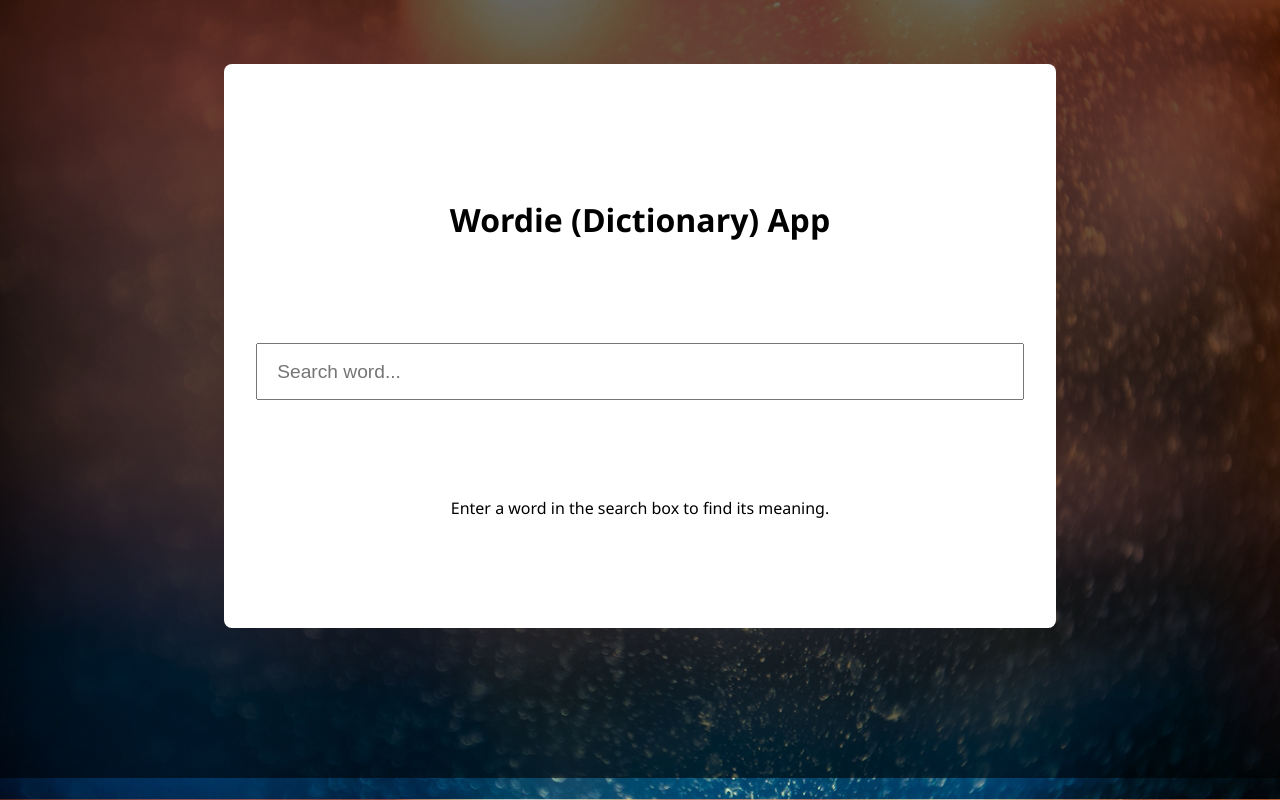
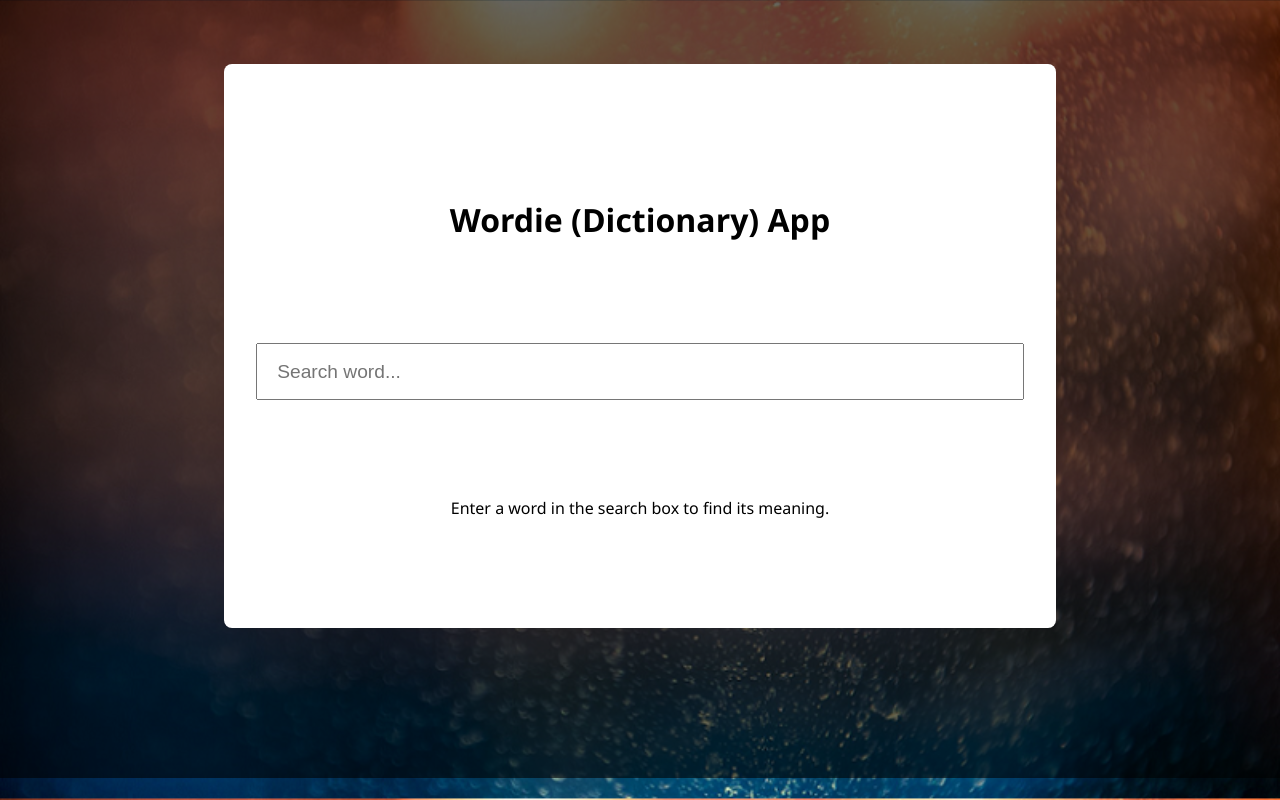
Before and after one commit to tobidada001/wordie-app-django, a Django app: page / in a window 1280 px wide. Run offline with Django 4.2, Linux system fonts and the light colour scheme.

Commit message:
I changed the background image for backdrop

```diff
--- a/WordieApp/static/style.css
+++ b/WordieApp/static/style.css
@@ -1,5 +1,5 @@
 body {
-    background: url("Amazing Desktop Wallpaper.png");
+    background: url("Amazing Desktop Wallpaperf.png");
     background-size: cover;
     margin: 0;
     padding: 0;
```
Also changed, not shown: WordieApp/static/Amazing Desktop Wallpaper.png (deleted), WordieApp/static/Amazing Desktop Wallpaperf.png (added).
